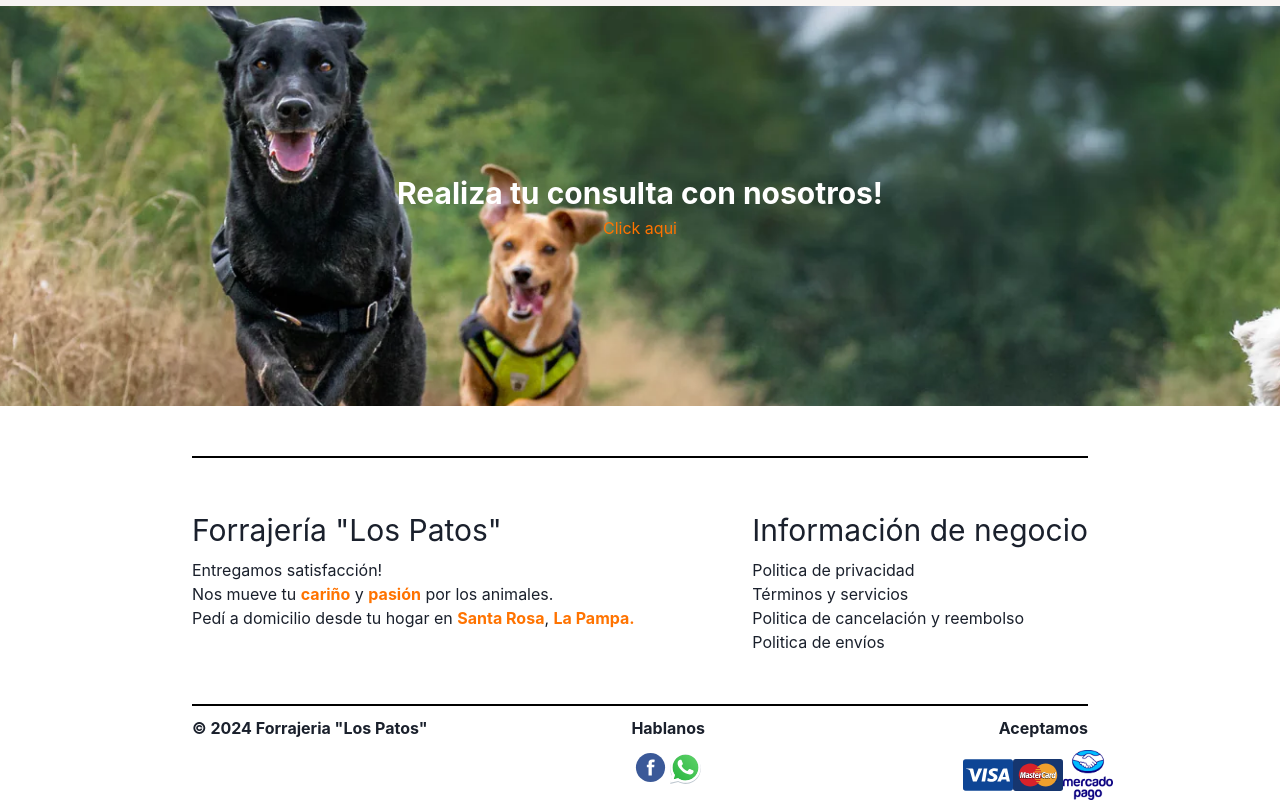
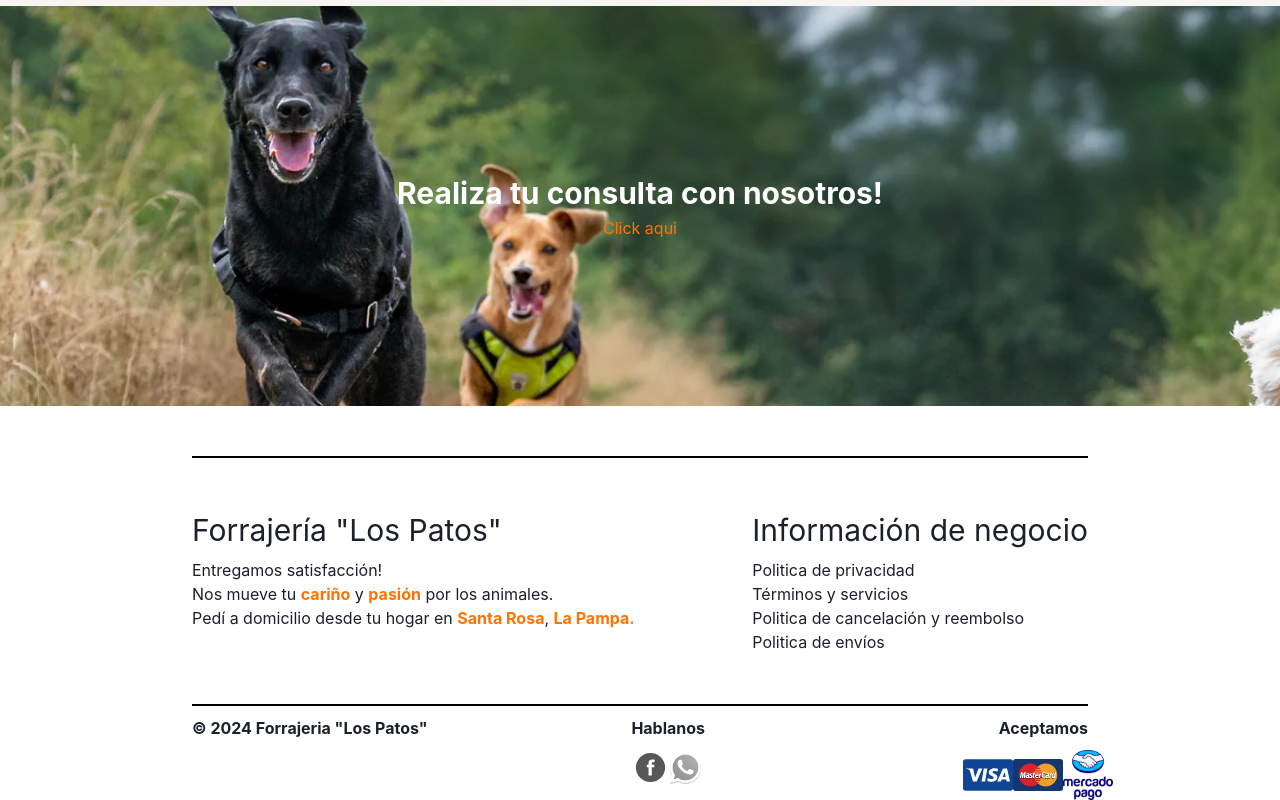
Before and after one commit to RichterTomas/ForrajeriaReact, a React (Vite) app in the folder forrajeria-vite/: page / in a window 1280 px wide. Shown: the part 1763-2563 px from the top of the page. Built offline with nearby package versions, Linux system fonts and the light colour scheme.

Commit message:
agregue transiciones a los botones de whatsapp y facebook del pie de pagina, para que pasen de una escala de grises del 100% a una del 0% (a color)

```diff
--- a/forrajeria-vite/src/Components/Footer/Footer.jsx
+++ b/forrajeria-vite/src/Components/Footer/Footer.jsx
@@ -45,9 +45,21 @@ const Footer = () => {
                 <Box>
                     <Flex display="flex" flexDirection="column" alignItems='center'>
                         <Text paddingBottom = '10px' fontWeight='bold'>Hablanos</Text>
+
                         <Flex>
-                            <Link><Image src = '../public/facebook.svg' width = '35px' height='35px'/></Link>
-                            <Link><Image src = '../public/whatsapp.svg' width = '35px' height='35px'/></Link>
+                            <Link>
+                                <Image src = '../public/facebook.svg' width = '35px' height='35px'
+                                filter = 'grayscale(100%)'
+                                transition = 'filter 0.2s ease-in-out'
+                                _hover = {{filter: 'grayscale(0%)'}}/>
+                            </Link>
+
+                            <Link>
+                                <Image src = '../public/whatsapp.svg' width = '35px' height='35px'
+                                filter = 'grayscale(100%)'
+                                transition = 'filter 0.2s ease-in-out'
+                                _hover = {{filter: 'grayscale(0%)'}}/>
+                            </Link>
                         </Flex>
                     </Flex>
                 </Box>
```
